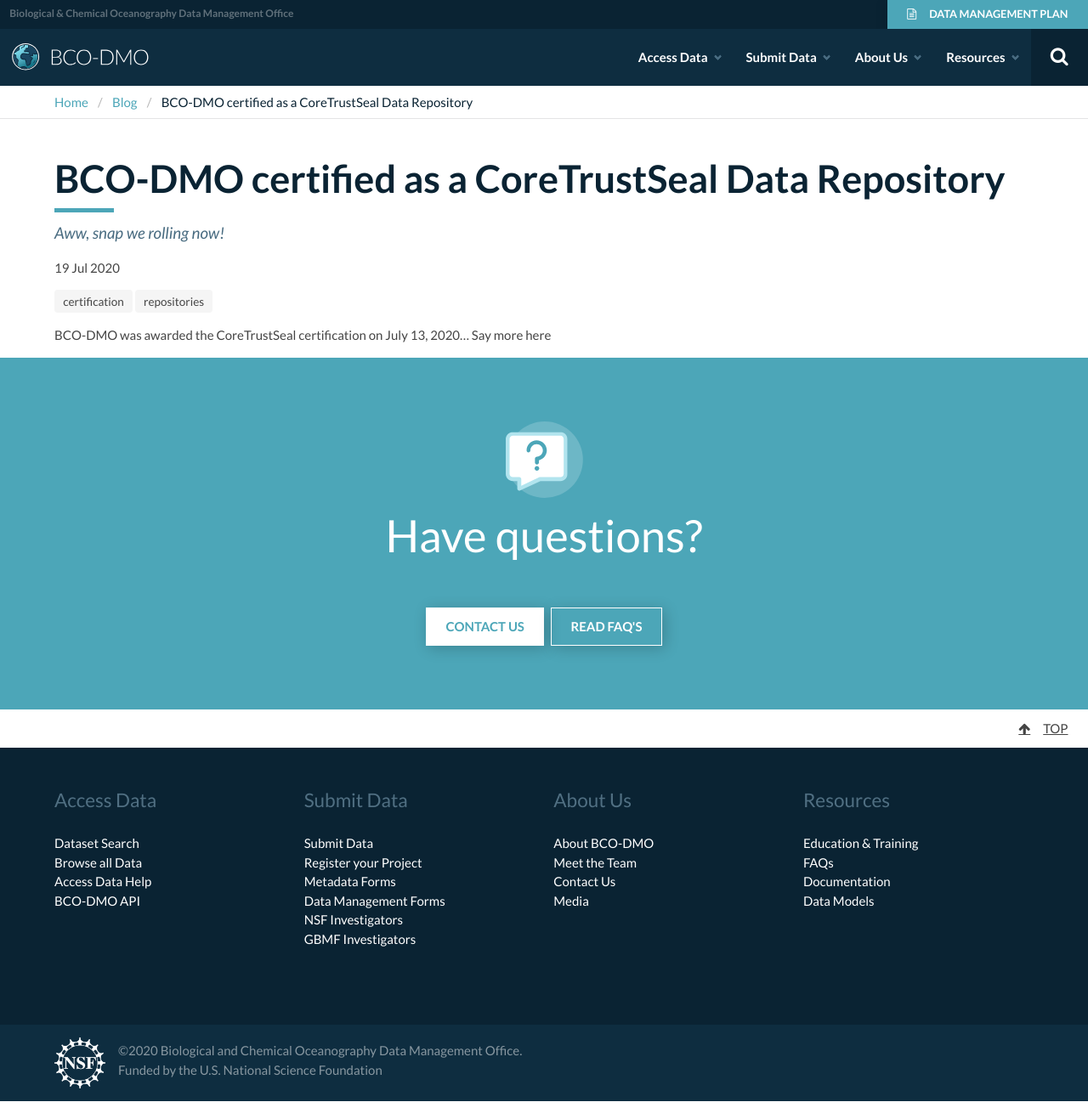
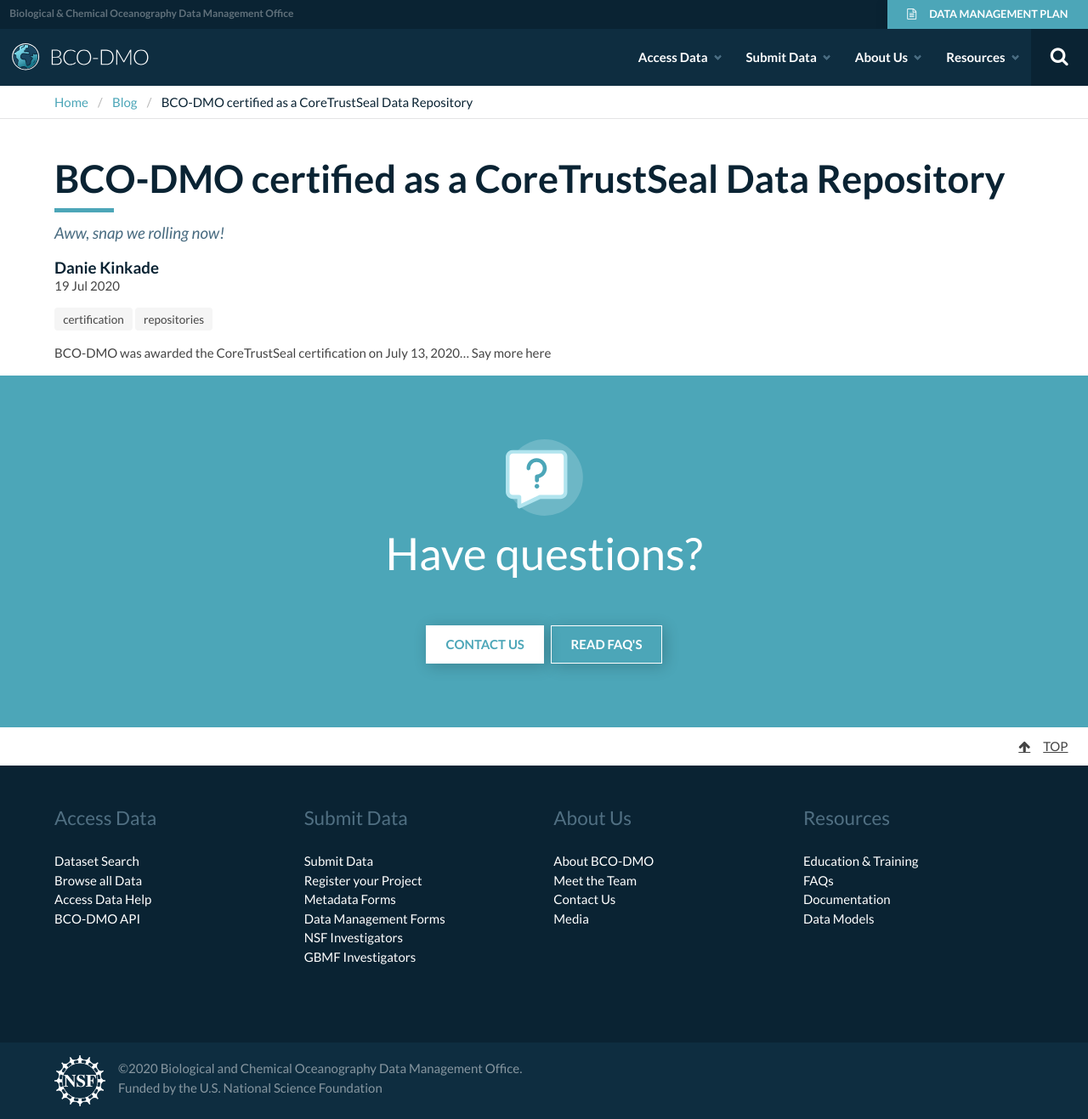
Before and after one commit to BCODMO/blog.bco-dmo.org, a Jekyll site: the page built from _posts/2020-07-19-core-trust-seal-certification.md, in a window 1280 px wide. Shown: the whole page at 85% size. Built offline with Jekyll 4.4.1, drawn with Linux system fonts in a browser that asks for light colours; before the commit the page ends 1296 px from its top, so only the background shows below that.

Commit message:
Update post.html

```diff
--- a/_layouts/post.html
+++ b/_layouts/post.html
@@ -6,7 +6,8 @@
 {% if page.subtitle %}
 <h5 class="subtitle is-italic padding-bot-1">{{ page.subtitle }}</h5>
 {% endif %}
-<h5 class="title is-5 margin-top-1 margin-bot-0">{{ page.author.name }}</h5>
+{% assign author = site.data.authors[page.author] %}
+<h5 class="title is-5 margin-top-1 margin-bot-0">{{ author.name }}</h5>
 <p class="margin-bot-1">{{ page.date | date_to_string }}</p>
 {% if page.keywords %}
 <p class="margin-bot-1">
```
